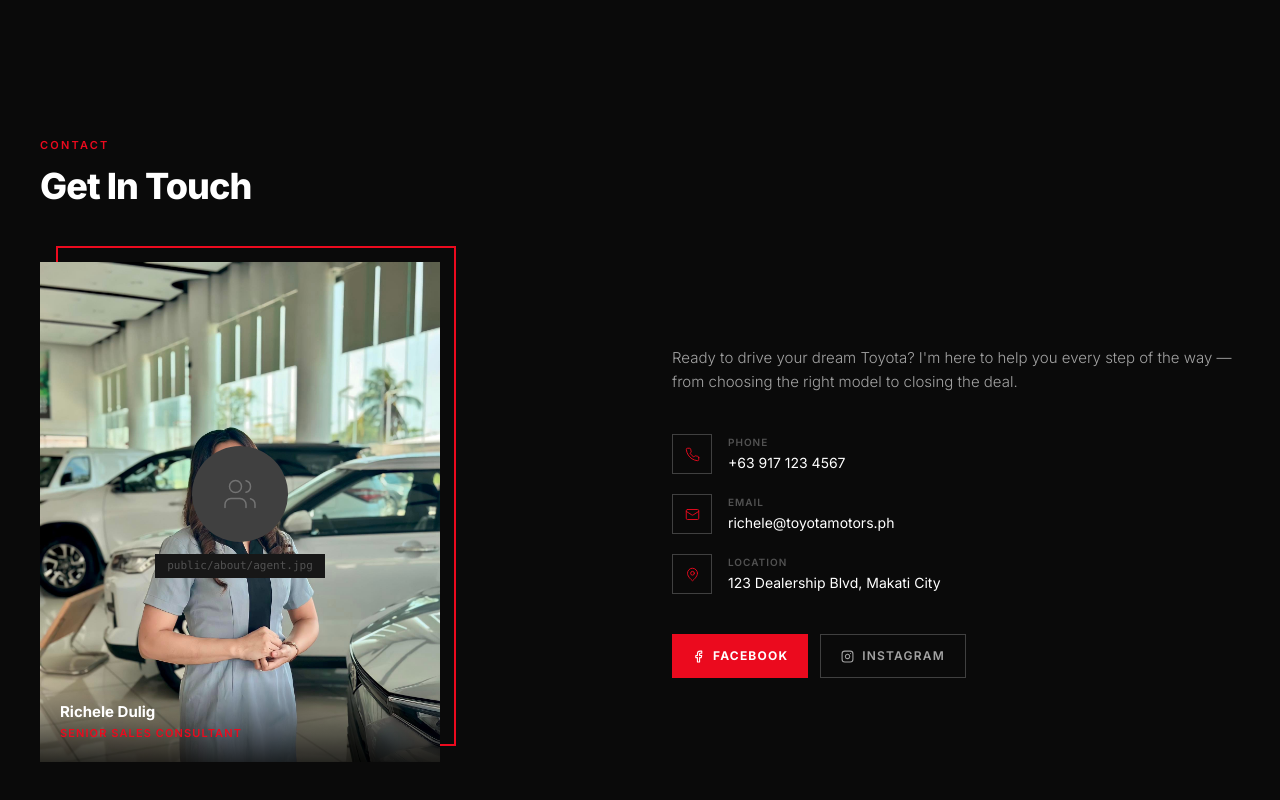
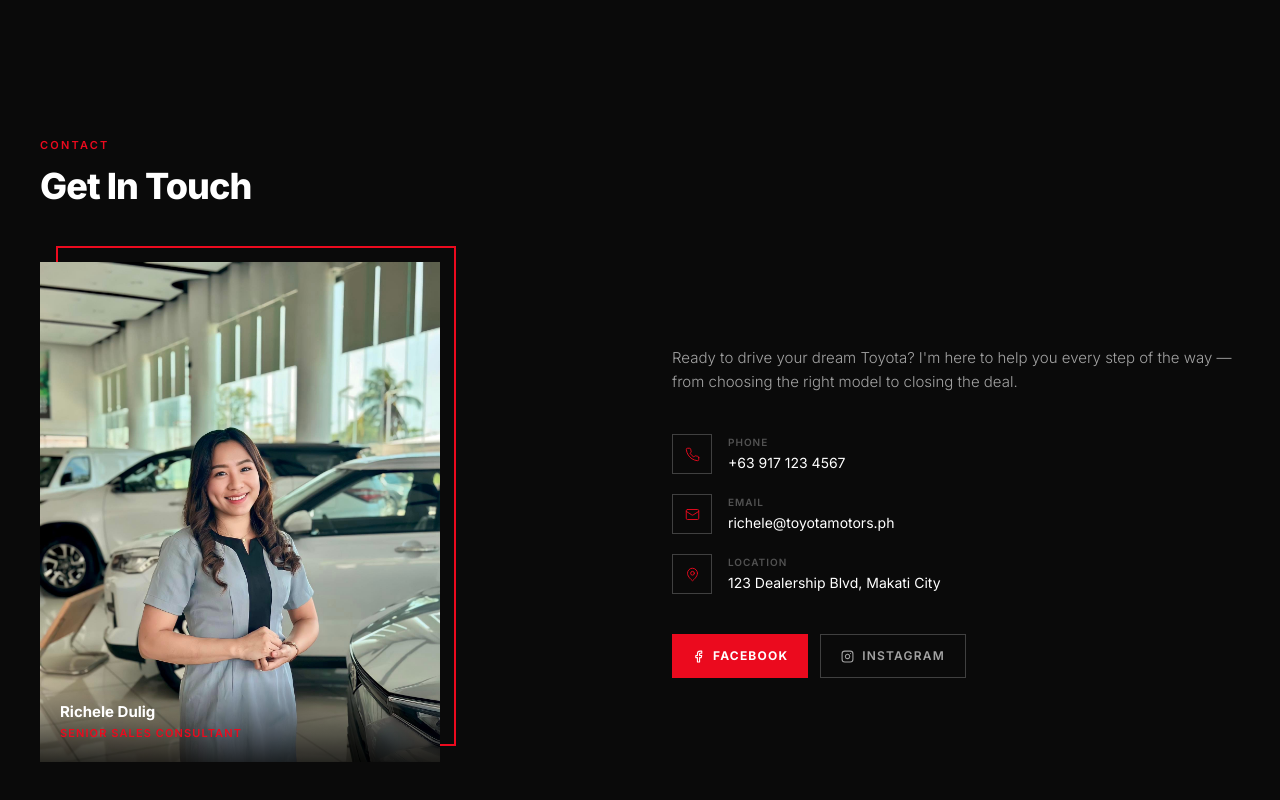
Before and after one commit to kenkenodaks/toyota, a Next.js app: page /about in a window 1280 px wide. Shown: the part 3569-4369 px from the top of the page. Built offline with nearby package versions, Linux system fonts and the light colour scheme; no server answers; the database is empty.

Commit message:
remove placeholder overlay from agent photo
Co-Authored-By: Claude Sonnet 4.6 <noreply@anthropic.com>

```diff
--- a/app/about/page.tsx
+++ b/app/about/page.tsx
@@ -1,7 +1,7 @@
 'use client';
 
 import { motion } from 'framer-motion';
-import { Phone, Mail, MapPin, Award, Users, Car, Star, Instagram, Facebook, ArrowRight } from 'lucide-react';
+import { Phone, Mail, MapPin, Award, Car, Star, Instagram, Facebook, ArrowRight } from 'lucide-react';
 import Link from 'next/link';
 import Hero from '@/components/Hero';
 import FeaturedCars from '@/components/FeaturedCars';
@@ -162,13 +162,6 @@ export default function AboutPage() {
                     className="w-full h-full object-cover object-top"
                     onError={(e) => { (e.currentTarget as HTMLImageElement).style.display = 'none'; }}
                   />
-                  {/* Placeholder */}
-                  <div className="absolute inset-0 flex flex-col items-center justify-center gap-3">
-                    <div className="w-24 h-24 rounded-full bg-neutral-700 flex items-center justify-center">
-                      <Users size={36} className="text-neutral-500" strokeWidth={1} />
-                    </div>
-                    <code className="text-[11px] text-neutral-600 bg-neutral-900 px-3 py-1">public/about/agent.jpg</code>
-                  </div>
                   <div className="absolute bottom-0 left-0 right-0 bg-gradient-to-t from-black/80 to-transparent p-5">
                     <p className="text-white font-bold text-[15px]">Richele Dulig</p>
                     <p className="text-brand-red text-[11px] font-semibold uppercase tracking-widest mt-0.5">Senior Sales Consultant</p>
```
